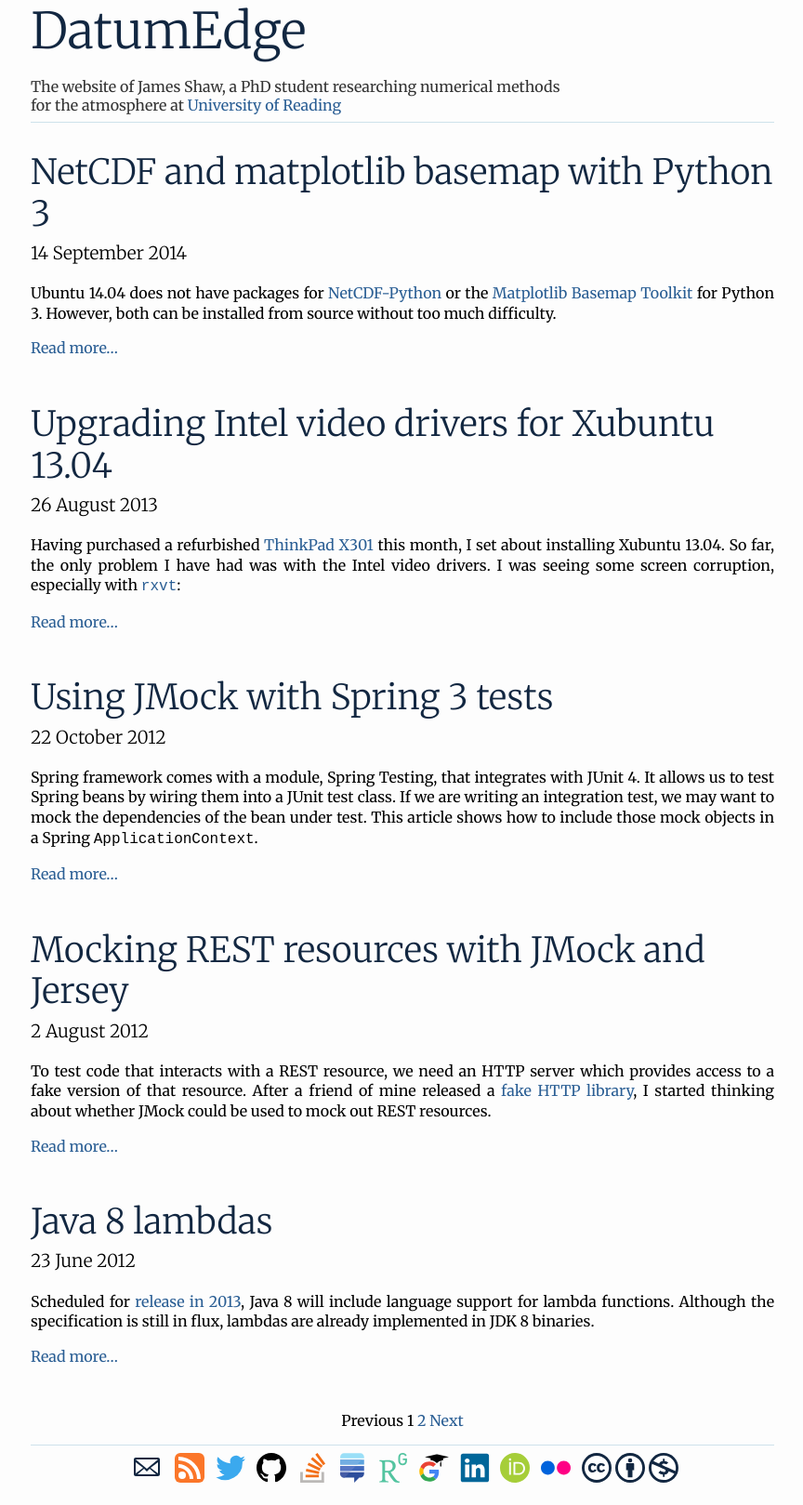
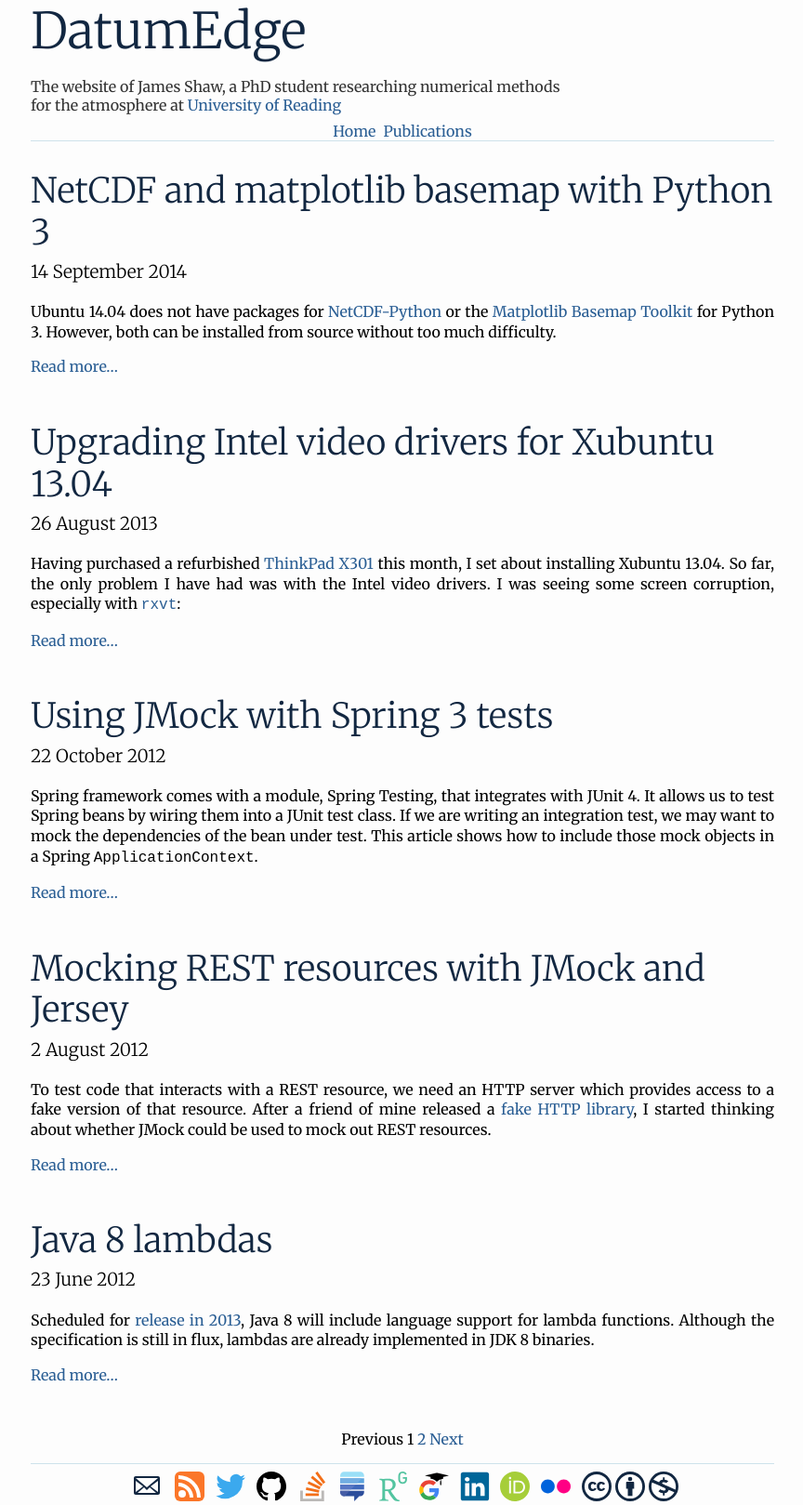
Before and after one commit to hertzsprung/hertzsprung.github.io, a Jekyll site: the page built from index.html, in a window 1280 px wide. Shown: the whole page at 93% size, without its empty margins (207-1071 px from the left). Built offline with Jekyll 4.4.1, drawn with Linux system fonts in a browser that asks for light colours; the list of posts is cut into pages by our own code; comment, search, counter and statistics services are not loaded.

```diff
--- a/_config.yml
+++ b/_config.yml
@@ -5,6 +5,7 @@ baseurl: ""
 url: "http://www.datumedge.co.uk"
 disqus_shortname: datumedge
 googleanalytics_trackingid: UA-21222854-2
+googlecustomsearch_id: 003903941295629604213:gghbd3b-5hi
 twitter_username: hertzsprrrung
 github_username:  hertzsprung
 flickr_username: hzsp
--- a/_includes/header.html
+++ b/_includes/header.html
@@ -1,4 +1,16 @@
 <header class="site">
   <h1><a href="{{ site.baseurl }}/">{{ site.title }}</a></h1>
   <p>The website of James Shaw, a PhD student researching numerical methods for the atmosphere at <a href="https://www.reading.ac.uk/">University of Reading</a></p>
+
+  <nav>
+    <ul>
+      <li><a href="{{ site.baseurl }}/">Home</a></li>
+      <li><a href="{{ site.baseurl }}/publications/">Publications</a></li>
+      <li><div class="search">
+        {% include search.html %}
+        <gcse:searchbox-only resultsUrl="{{ site.baseurl }}/search/"></gcse:searchbox-only>
+        </div>
+      </li>
+    </ul>
+  </nav>
 </header>
--- a/css/main.css
+++ b/css/main.css
@@ -108,6 +108,32 @@ article h1 a:active {
 	color: #255187;
 }
 
+/* header nav */
+
+header.site nav ul {
+	list-style: none;
+	padding-left: 0;
+	display: table;
+	margin: 0 auto;
+}
+
+header.site nav li {
+	display: inline;
+	padding-left: 0.5em;
+}
+
+header.site div.search {
+	max-width: 20em;
+}
+
+.gsc-control-searchbox-only {
+	display: inline !important;
+}
+
+input.gsc-search-button {
+	background-color: #255187 !important;
+}
+
 /* footer */
 
 footer.site {
@@ -136,17 +162,6 @@ footer.site ul.nav {
 
 footer.site ul.nav li {
 	display: inline;
-}
-
-footer.site ul.nav {
-	list-style: none;
-	padding-left: 0;
-	display: table;
-	margin: 0 auto;
-}
-
-footer.site ul.nav li {
-	display: inline;
 	padding-left: 0.5em;
 }
 
@@ -155,6 +170,7 @@ footer.site li.license {
 }
 
 /* gist */
+
 .gist .blob-code-inner,
 .gist .blob-num {
 	font-size: 11pt !important;
--- /dev/null
+++ b/publications/index.html
@@ -0,0 +1,4 @@
+---
+layout: default
+---
+hello
```
Also changed, not shown: _includes/search.html (added, +12 -0 lines).
